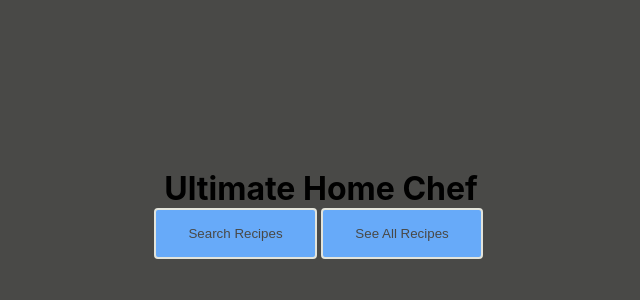
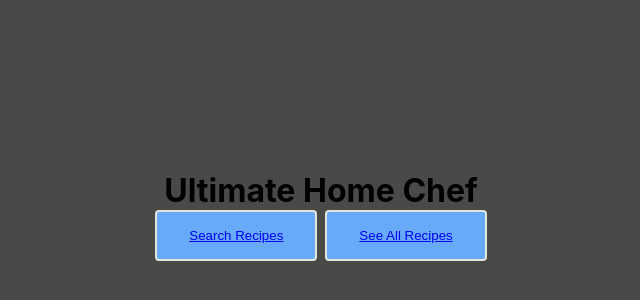
Before and after one commit to dredgos/cookbook-frontend, a React (Create React App) app: page / in a window 1280 px wide. Shown: the part 184-484 px from the top of the page, without its empty margins (319-959 px from the left). Built offline with nearby package versions, Linux system fonts and the light colour scheme.

Commit message:
added links into the buttons and created the all and search routes

```diff
--- a/package.json
+++ b/package.json
@@ -10,11 +10,8 @@
     "node-sass": "^6.0.0",
     "react": "^17.0.2",
     "react-dom": "^17.0.2",
-<<<<<<< HEAD
     "react-redux": "^7.2.5",
-=======
     "react-router-dom": "^5.3.0",
->>>>>>> a984375782758476b01078e06c27bd7a449d35e4
     "react-scripts": "4.0.3",
     "redux": "^4.1.1",
     "redux-thunk": "^2.3.0",
--- a/src/components/App.js
+++ b/src/components/App.js
@@ -1,5 +1,7 @@
 import '../styles/main.scss'
 import LandingPage from './Landing/LandingPage';
+import { BrowserRouter as Router, Route } from 'react-router-dom';
+import SearchForm from './SearchForm';
 
 
 
@@ -8,7 +10,15 @@ const App = () => {
 
     return (
       <>
-        <LandingPage />
+      <Router>
+        <Route exact path="/">
+          <LandingPage />
+        </Route>
+        <Route exact path="/search">
+          <SearchForm />
+        </Route>
+
+      </Router>
 
       </>
     )
--- a/src/components/Landing/LandingPage.js
+++ b/src/components/Landing/LandingPage.js
@@ -1,12 +1,13 @@
 import Header from '../Header';
+import { Link } from "react-router-dom";
 
 const LandingPage = () => {
     return (
         <div className="landing-container">
             <Header />
             <div className='landing-buttons'>
-                <button className="button button__primary">Search Recipes</button>
-                <button className="button button__primary">See All Recipes</button>
+                <button className="button button__primary"><Link to="/search">Search Recipes</Link></button>
+                <button className="button button__primary"><Link to="/allrecipes">See All Recipes</Link></button>
             </div>
         </div>
     );
--- a/src/styles/buttons.scss
+++ b/src/styles/buttons.scss
@@ -1,6 +1,6 @@
 .button {
     padding: 1rem 2rem;
-    margin: 0 0.3rem 0.3rem 0;
+    margin: 0 0.25rem;
     border-radius: 0.25rem;
     text-align: center;
     text-decoration: none;
```
